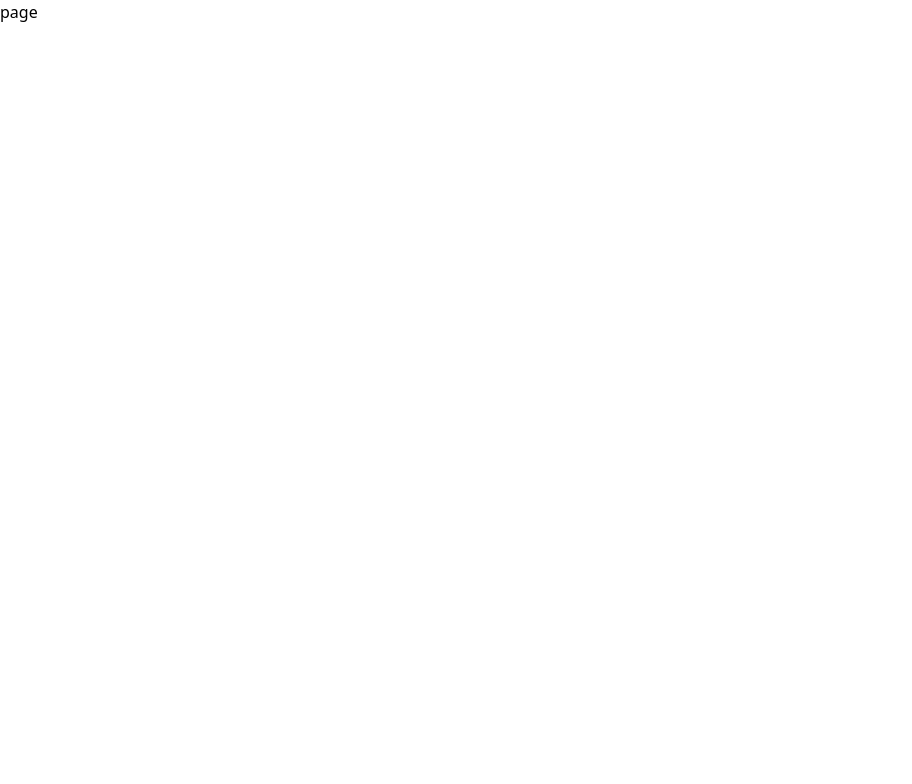
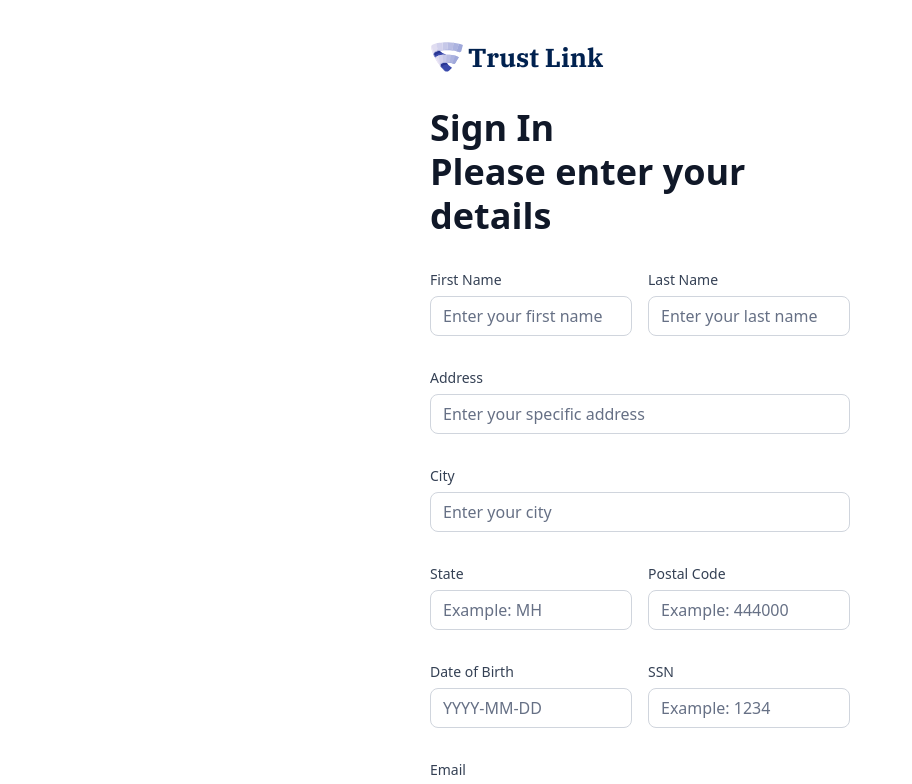
Before and after one commit to XenosWarlocks/TrustLink, a Next.js app: page /sign-in in a window 1280 px wide. Shown: the top 784 px of the page, without its empty margins (0-912 px from the left). Built offline with nearby package versions, Linux system fonts and the light colour scheme.

Commit message:
Add files via upload

```diff
--- a/app/(auth)/sign-in/page.tsx
+++ b/app/(auth)/sign-in/page.tsx
@@ -1,8 +1,10 @@
-import React from 'react';
+import AuthForm from '@/components/auth-form';
 
 const SignInPage = () => {
   return (
-    <div>page</div>
+    <section className="flex-center size-full max-sm:px-6">
+      <AuthForm type="sign-in" />
+    </section>
   )
 }
 
--- a/app/(auth)/sign-up/page.tsx
+++ b/app/(auth)/sign-up/page.tsx
@@ -1,9 +1,11 @@
-import React from 'react';
+import AuthForm from '@/components/auth-form';
 
-const SignUpPage = () => {
+const SignUp = async () => {
   return (
-    <div>page</div>
+    <section className="flex-center size-full max-sm:px-6">
+      <AuthForm type="sign-up" />
+    </section>
   )
 }
 
-export default SignUpPage;
+export default SignUp
--- /dev/null
+++ b/app/(root)/payment-transfer/page.tsx
@@ -0,0 +1,7 @@
+const PaymentTransfer = async () => {
+    return (
+        <section></section>
+    )
+}
+
+export default PaymentTransfer;
```
